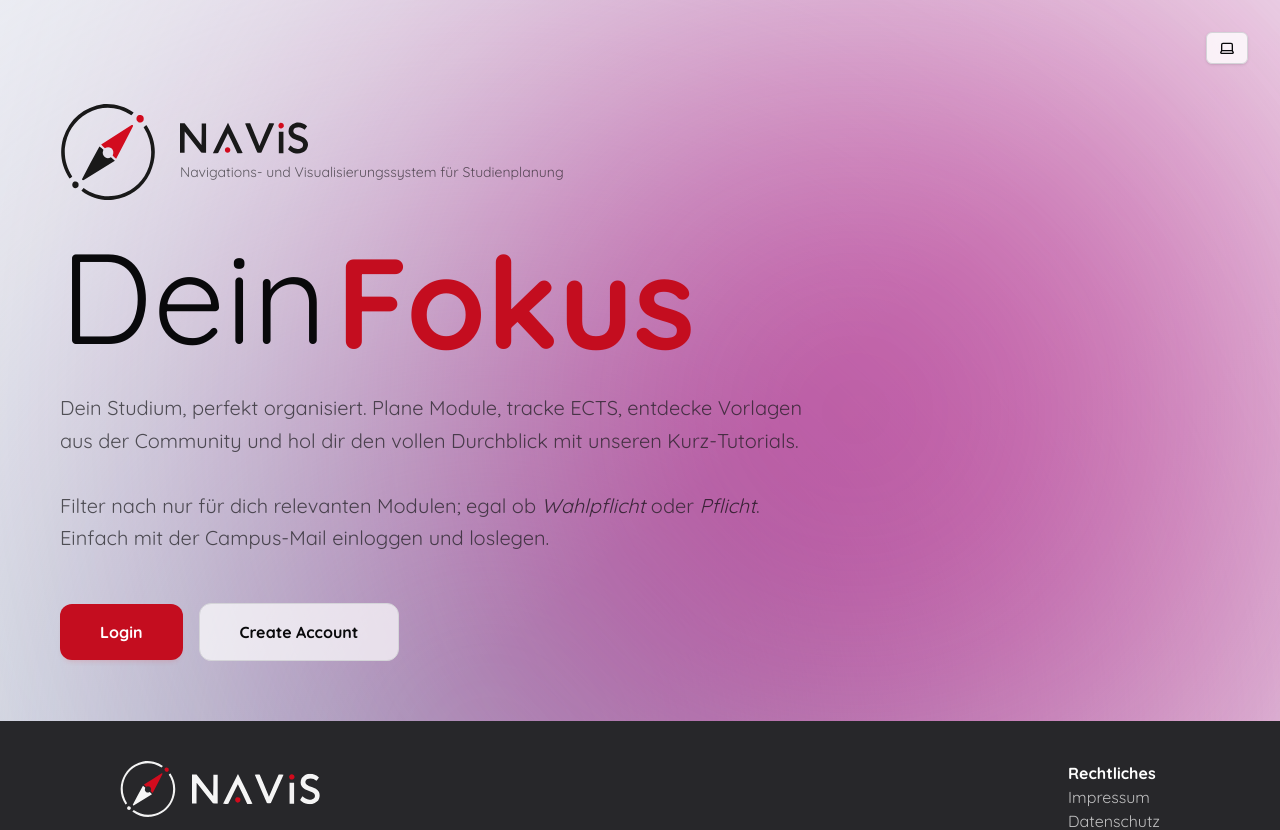
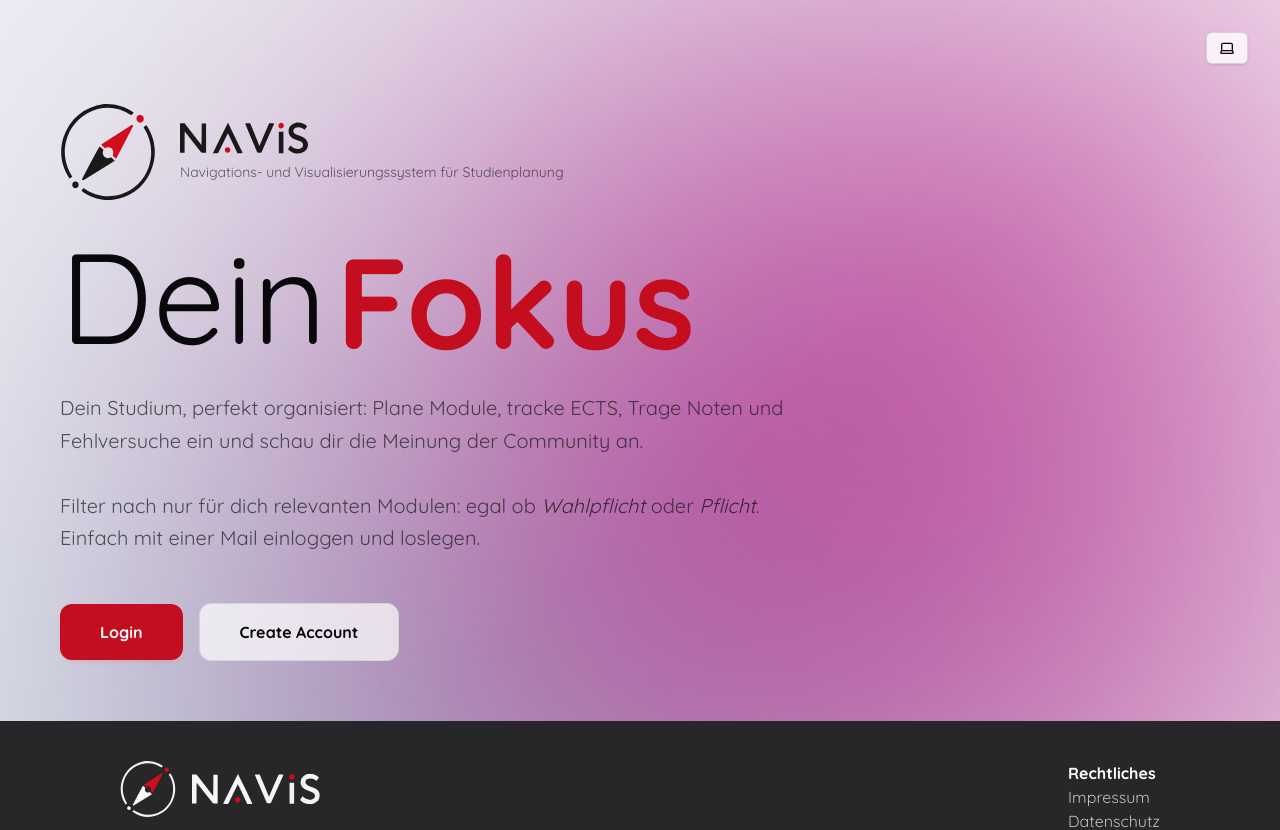
Before and after one commit to TuBerlin-Projekt-Medienerstellung/StudiKompass, a Next.js app: page / in a window 1280 px wide. Shown: the top 830 px of the page. Built offline with nearby package versions, Linux system fonts and the light colour scheme; no server answers.

Commit message:
Note im eingeklappten Modul anzeigen, Turnus abkürzen, Landingpage text überarbeitet

```diff
--- a/app/page.tsx
+++ b/app/page.tsx
@@ -82,13 +82,12 @@ export default function Home() {
 
                     {/* What do we aim to do */}
                     <p className="text-zinc-900 dark:text-zinc-200 opacity-70 text-base md:text-xl text-start leading-relaxed">
-                        Dein Studium, perfekt organisiert. Plane Module, tracke ECTS, entdecke Vorlagen aus der
-                        Community
-                        und hol dir den vollen Durchblick mit unseren Kurz-Tutorials. <br/>
-                        <br/> Filter nach nur für dich relevanten Modulen; egal ob <span
+                        Dein Studium, perfekt organisiert: Plane Module, tracke ECTS,
+                        Trage Noten und Fehlversuche ein und schau dir die Meinung der Community an.<br/>
+                        <br/> Filter nach nur für dich relevanten Modulen: egal ob <span
                         className="text-zinc-950 dark:text-zinc-50 italic">Wahlpflicht</span> oder <span
                         className="text-zinc-950 dark:text-zinc-50 italic">Pflicht</span>. <br/>
-                        Einfach mit der Campus-Mail einloggen und loslegen.
+                        Einfach mit einer Mail einloggen und loslegen.
                     </p>
 
                     {/* Buttons mit Ladeanimation */}
--- a/components/semester-modul-card.tsx
+++ b/components/semester-modul-card.tsx
@@ -153,6 +153,8 @@ const SemesterModulCard = ({ modul, proWoche, onToggleAufwand, onDeleteModul }:
 
                 {/* Eingeklappte Version des Moduls */}
                 <div className="flex w-full items-start gap-3">
+
+                    {/* Drag-Handle */}
                     <button
                         type="button"
                         {...attributes}
@@ -163,6 +165,7 @@ const SemesterModulCard = ({ modul, proWoche, onToggleAufwand, onDeleteModul }:
                         <Grip />
                     </button>
 
+                    {/* Modul-Infos (Name, ECTS, Link) */}
                     <div className="min-w-0 flex-1">
                         <h1 className="break-words text-base font-bold leading-snug sm:text-lg">
                             {modul.name}
@@ -177,7 +180,10 @@ const SemesterModulCard = ({ modul, proWoche, onToggleAufwand, onDeleteModul }:
                                 </span>
 
                                 <span className="text-xs sm:text-sm">
-                                    {modul.turnus}
+                                    {modul.turnus
+                                        ?.replace(/Winter-\s*und\s*Sommersemester/gi, "WiSe & SoSe")
+                                        .replace(/Wintersemester/gi, "WiSe")
+                                        .replace(/Sommersemester/gi, "SoSe")}
                                 </span>
                             </div>
 
@@ -193,10 +199,13 @@ const SemesterModulCard = ({ modul, proWoche, onToggleAufwand, onDeleteModul }:
                         </div>
                     </div>
 
-                    <div className="flex shrink-0 items-start gap-2 pt-1">
+                    {/* Rechte Seite: Aktionen (Ausklappen & Löschen) + Note */}
+                    <div className="flex shrink-0 flex-col items-end gap-2 pt-1">
+
+                        <div className="flex items-center gap-1">
                         <button
                             type="button"
-                            className="text-muted-foreground"
+                            className="pt-1 text-muted-foreground hover:text-foreground transition-colors"
                             onClick={handleAusklappen}
                         >
                             {isOpen ? <ChevronUp size={20} /> : <ChevronDown size={20} />}
@@ -217,6 +226,13 @@ const SemesterModulCard = ({ modul, proWoche, onToggleAufwand, onDeleteModul }:
                         >
                             <Trash2 />
                         </button>
+                        </div>
+
+                        {modul.note !== undefined && modul.note !== null  && (
+                            <div className="mt-3 rounded-md bg-blue-bell/10 border border-blue-bell/20 px-2 py-0.5 text-xs font-bold text-blue-bell whitespace-nowrap">
+                                Note: {modul.note}
+                            </div>
+                        )}
                     </div>
                 </div>
 
```
